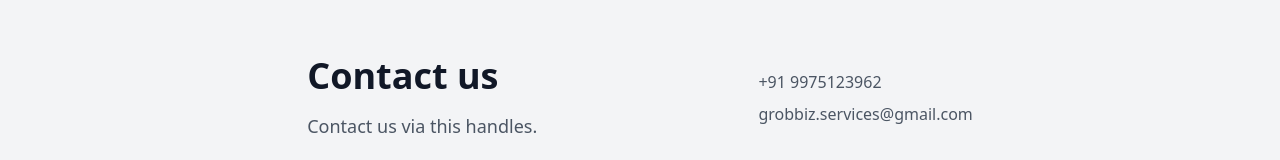
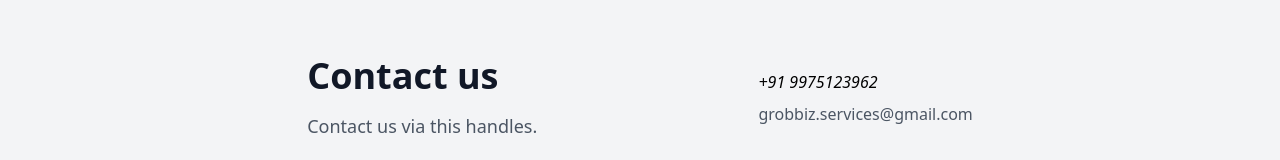
Before and after one commit to kxpatil02/landing-page, a React (Vite) app: page / in a window 1280 px wide. Shown: the part 2078-2238 px from the top of the page. Built offline with nearby package versions, Linux system fonts and the light colour scheme; no server answers.

Commit message:
Update Contact.jsx
changes made from line no 174 and in index.html

```diff
--- a/src/components/Contact.jsx
+++ b/src/components/Contact.jsx
@@ -172,13 +172,16 @@ function Contact() {
                     Mon-Sat 9am href 5pm.
                   </p> */}
                   <a
-                    href="https://wa.me/9975123962"
+                    href="https://wa.me/9834388054?text=Hello%20I%20like%20to%20contact%20your%20agency"
                     className="w-full text-base  text-gray-600"
+                    class="whatsapp_float"
+                    target="_blank"
+                    rel="noopener noreferrer"
+
                   >
-                    {/* <img
-                    src={whatsappSvg}
-                    /> */}
+                    <i class="fa fa-whatsapp ">
                     +91 9975123962
+                    </i>
                   </a>
                   <a
                     href="mailto: grobbiz.services@gmail.com"
```
